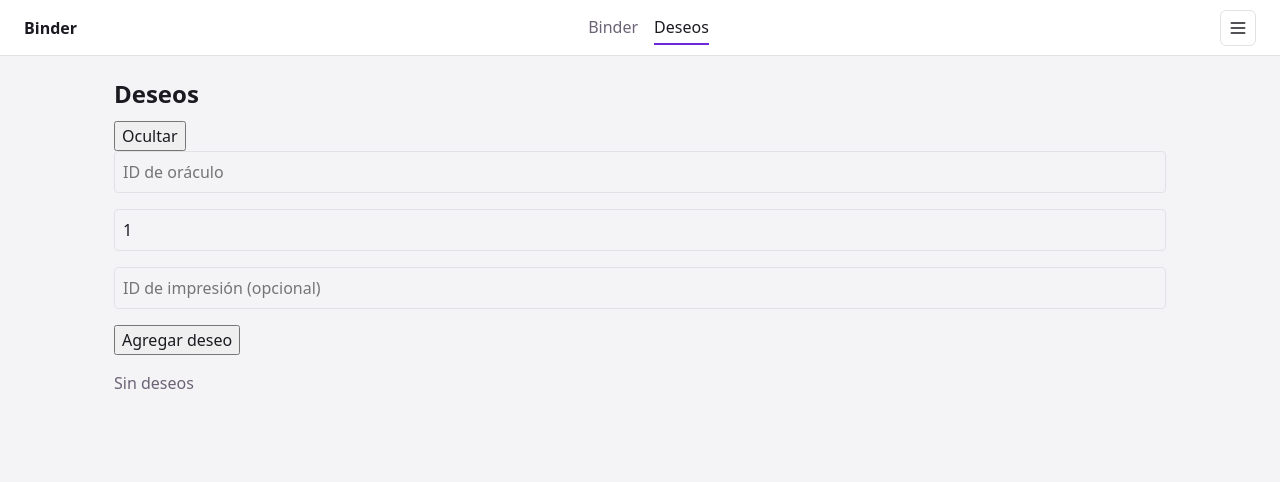
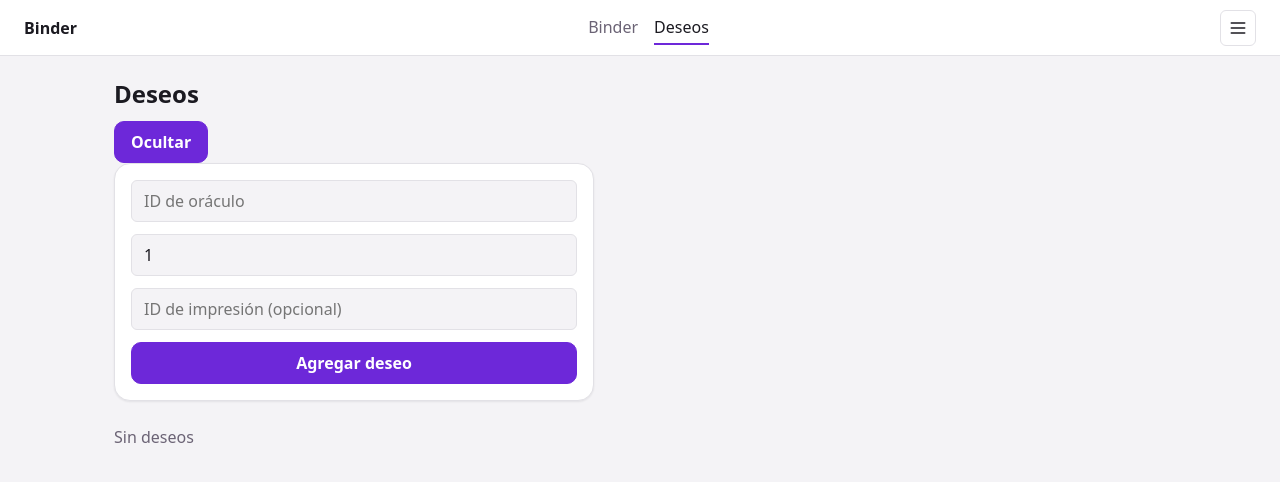
Before and after one commit to jubarbo/binder-app, a React (Vite) app: page /wants in a window 1280 px wide. Both pictures are taken after a click on the button "Agregar deseo". Shown: the top 482 px of the page. Built offline with nearby package versions, Linux system fonts and the light colour scheme.

Commit message:
style(controls): shared btn/field styles across wants and binder

```diff
--- a/src/features/binder/components/BinderPage.tsx
+++ b/src/features/binder/components/BinderPage.tsx
@@ -28,7 +28,7 @@ export default function BinderPage() {
         <h1>Binder</h1>
         <div className="binder-empty">
           <p>Tu binder está vacío. Agrega cartas para empezar a llenar las páginas.</p>
-          <button type="button" onClick={() => setShowAdd(true)}>Agregar carta</button>
+          <button type="button" className="btn btn--primary" onClick={() => setShowAdd(true)}>Agregar carta</button>
         </div>
         {addCardModal}
       </section>
--- a/src/features/wants/components/WantEntryForm.tsx
+++ b/src/features/wants/components/WantEntryForm.tsx
@@ -45,24 +45,24 @@ export default function WantEntryForm({ onSubmit }: Props) {
       <input
         {...register('oracleId')}
         placeholder="ID de oráculo"
-        className="add-card-input"
+        className="field"
       />
-      {errors.oracleId?.message && <span>{errors.oracleId.message}</span>}
+      {errors.oracleId?.message && <span className="field-error" role="alert">{errors.oracleId.message}</span>}
       <input
         {...register('quantity')}
         type="number"
         min={1}
         max={99}
         placeholder="Cantidad"
-        className="add-card-input"
+        className="field"
       />
-      {errors.quantity?.message && <span>{errors.quantity.message}</span>}
+      {errors.quantity?.message && <span className="field-error" role="alert">{errors.quantity.message}</span>}
       <input
         {...register('preferredPrintingId')}
         placeholder="ID de impresión (opcional)"
-        className="add-card-input"
+        className="field"
       />
-      <button type="submit">Agregar deseo</button>
+      <button type="submit" className="btn btn--primary">Agregar deseo</button>
     </form>
   )
 }
--- a/src/features/wants/components/WantsPage.tsx
+++ b/src/features/wants/components/WantsPage.tsx
@@ -9,7 +9,7 @@ export default function WantsPage() {
   return (
     <section className="page">
       <h1>Deseos</h1>
-      <button onClick={() => setShowForm(!showForm)}>
+      <button className="btn btn--primary" onClick={() => setShowForm(!showForm)}>
         {showForm ? 'Ocultar' : 'Agregar deseo'}
       </button>
       {showForm && <WantEntryForm onSubmit={() => setShowForm(false)} />}
--- a/src/index.css
+++ b/src/index.css
@@ -142,6 +142,99 @@ svg {
   min-height: 100svh;
   display: flex;
   flex-direction: column;
+}
+
+/* Shared controls */
+.btn {
+  display: inline-flex;
+  align-items: center;
+  justify-content: center;
+  gap: var(--space-2);
+  padding: var(--space-2) var(--space-4);
+  border: 1px solid var(--color-border);
+  border-radius: var(--radius-md);
+  background: var(--color-surface);
+  color: var(--color-text);
+  font-weight: 600;
+  cursor: pointer;
+  transition:
+    background-color var(--transition-fast),
+    border-color var(--transition-fast),
+    box-shadow var(--transition-fast),
+    transform var(--transition-fast);
+}
+
+.btn:hover:not(:disabled) {
+  border-color: var(--color-accent);
+  box-shadow: var(--shadow-sm);
+}
+
+.btn:active:not(:disabled) {
+  transform: translateY(1px);
+}
+
+.btn:disabled {
+  opacity: 0.55;
+  cursor: not-allowed;
+}
+
+.btn--primary {
+  background: var(--color-accent);
+  border-color: var(--color-accent);
+  color: var(--color-on-accent);
+}
+
+.btn--primary:hover:not(:disabled) {
+  filter: brightness(1.06);
+  box-shadow: var(--shadow-sm);
+  border-color: var(--color-accent);
+}
+
+.btn--ghost {
+  background: transparent;
+  border-color: transparent;
+  color: var(--color-text-muted);
+}
+
+.btn--ghost:hover:not(:disabled) {
+  color: var(--color-text);
+  background: var(--color-accent-soft);
+}
+
+.field {
+  width: 100%;
+  padding: var(--space-2) var(--space-3);
+  border: 1px solid var(--color-border);
+  border-radius: var(--radius-sm);
+  background: var(--color-bg);
+  color: var(--color-text);
+  transition:
+    border-color var(--transition-fast),
+    box-shadow var(--transition-fast);
+}
+
+.field:focus {
+  outline: none;
+  border-color: var(--color-accent);
+  box-shadow: 0 0 0 3px var(--color-accent-soft);
+}
+
+.field-error {
+  color: var(--color-danger);
+  font-size: var(--text-sm);
+}
+
+.want-form {
+  display: flex;
+  flex-direction: column;
+  gap: var(--space-3);
+  max-width: 480px;
+  margin-bottom: var(--space-5);
+  padding: var(--space-4);
+  border: 1px solid var(--color-border);
+  border-radius: var(--radius-lg);
+  background: var(--color-surface);
+  box-shadow: var(--shadow-sm);
 }
 
 /* App shell */
@@ -363,20 +456,6 @@ svg {
   border: 1px dashed var(--color-border);
   border-radius: 12px;
   background: var(--color-surface);
-}
-
-.binder-empty button {
-  padding: var(--space-2) var(--space-4);
-  border: 1px solid var(--color-accent);
-  border-radius: 8px;
-  background: var(--color-accent);
-  color: var(--color-on-accent);
-  font-weight: 600;
-  cursor: pointer;
-}
-
-.binder-empty button:hover:not(:disabled) {
-  filter: brightness(1.05);
 }
 
 /* Card slot: self-contained loading / error / ready states. */
```
